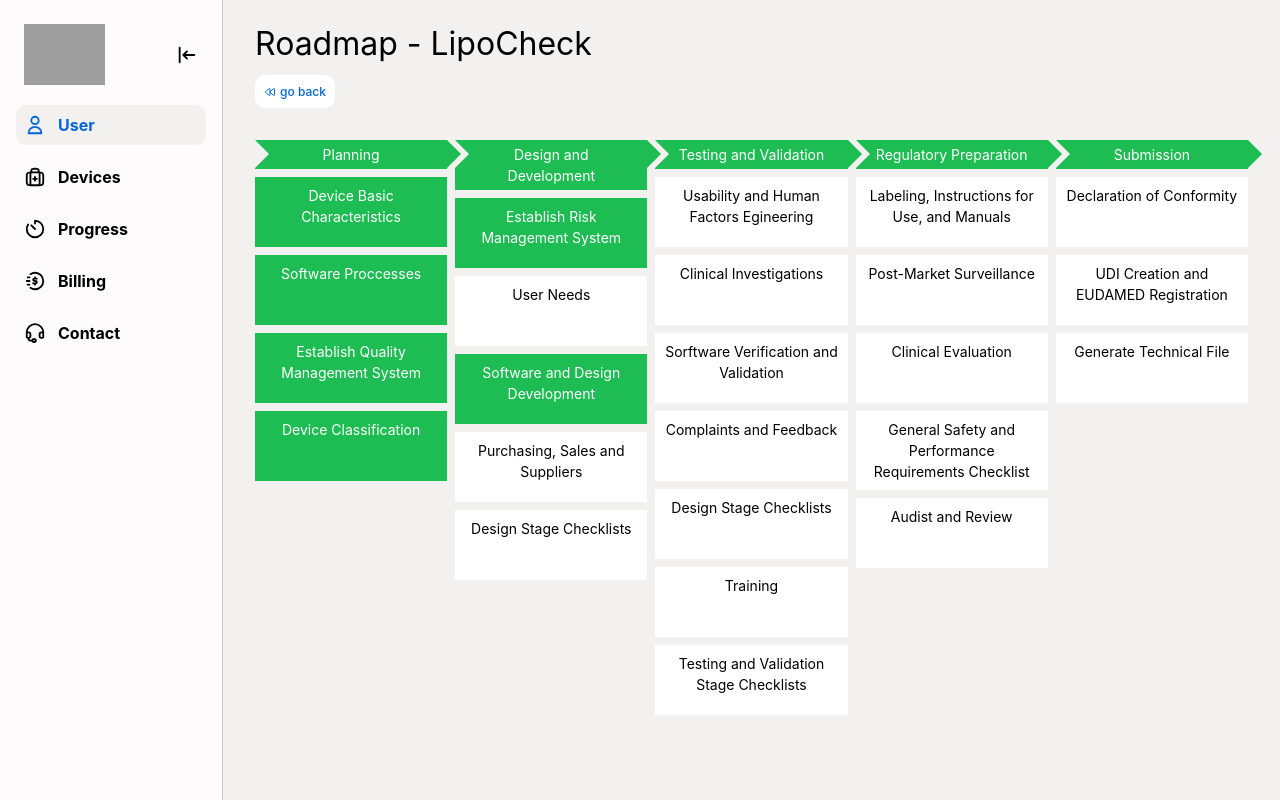
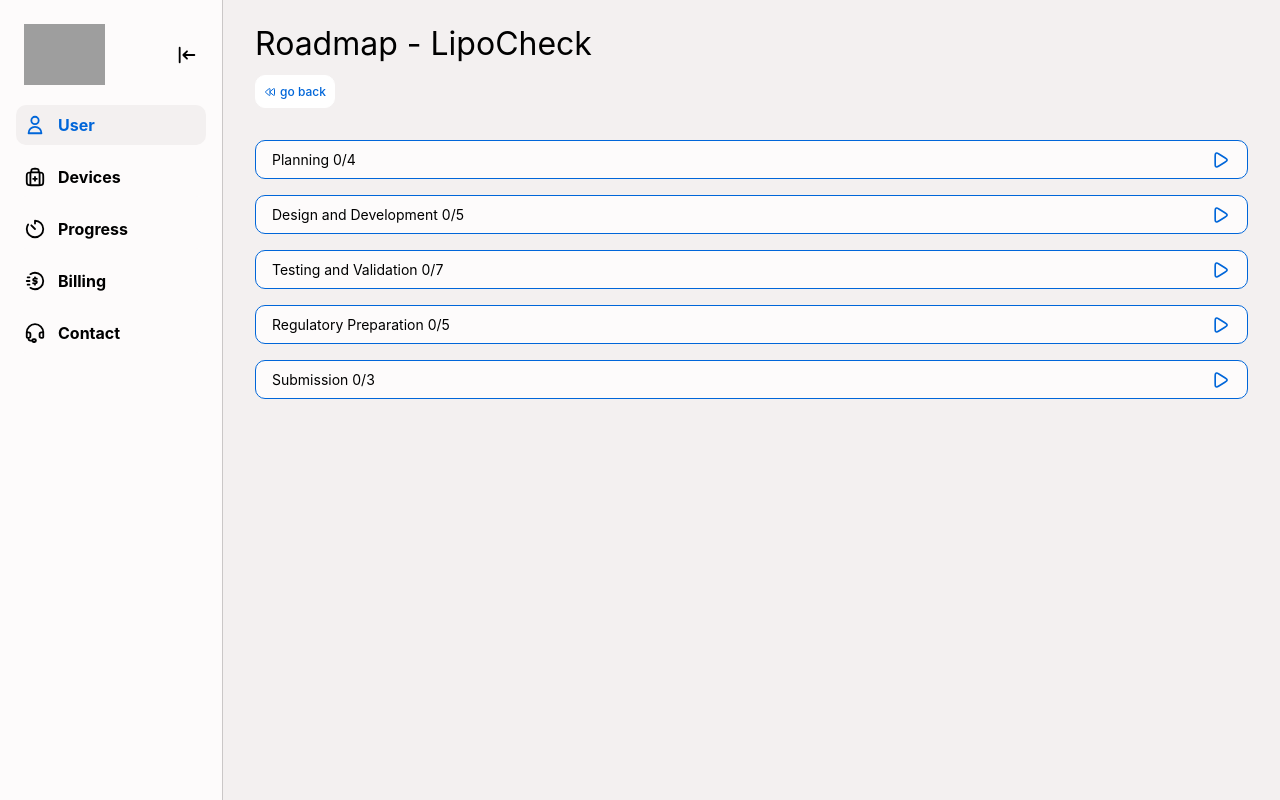
Before and after one commit to IngridAmaral/coding, a React (Vite) app: page /devices/1/road-map in a window 1280 px wide. Built offline with nearby package versions, Linux system fonts and the light colour scheme; grey boxes are pictures that could not be loaded.

Commit message:
use accordion on roadmap

```diff
--- a/src/pages/roadmap/Roadmap.styled.ts
+++ b/src/pages/roadmap/Roadmap.styled.ts
@@ -3,10 +3,10 @@
 export const RoadmapWrapper = styled.div`
   ${({ theme: { spaces } }) => `
         display: grid;
-        grid-template-columns: repeat(5, 1fr);
         width: 100%;
         align-items: flex-start;
         gap: ${spaces.byte};
+        overflow: scroll;
     `}
 `;
 
@@ -22,86 +22,107 @@
   `}
 `;
 
-export const PlanName = styled.div`
-  ${({ theme: { spaces, colors } }) => `
+export const IconContainer = styled.div<{ $isOpen?: boolean }>`
+  ${({ theme: { colors }, $isOpen }) => `
+    width: 20px;
+    height: 20px;
+
+    svg {
+      width: 20px;
+      height: 20px;
+      transform: rotate(${$isOpen ? "90deg" : "0deg"});
+      transition: all 400ms ease-in-out;
+
+      path {
+        fill: ${$isOpen ? colors.primary : "transparent"};
+        stroke: ${colors.primary};
+      }
+    }
+  `}
+`;
+
+export const PlanName = styled.div<{ $isOpen?: boolean }>`
+  ${({ theme: { spaces, colors, borderRadius }, $isOpen }) => `
     display: flex;
-    justify-content: center;
+    justify-content: space-between;
     align-items: center;
     font-size: 14px;
-    color: ${colors.white};
-    gap: ${spaces.byte};
-    padding: ${spaces.bit} ${spaces.mega};
+    color: ${colors.black};
+    //gap: ${spaces.byte};
+    padding: ${spaces.byte} ${spaces.mega};
     width: 100%;
-    background: ${colors.green};
+    border: 1px solid ${colors.primary};
+    background: ${colors.lightGray};
+    border-radius: ${borderRadius};
     position: relative;
     box-sizing: border-box;
     text-align: center;
     height: fit-content;
+    font-weight: ${$isOpen ? "bold" : "normal"};
 
-    &::before {
-        content: '';
-        border-left: 14px solid ${colors.secondary};
-        border-top: 14px solid transparent;
-        border-bottom: 14px solid transparent;
-        position: absolute;
-        top: 0;
-        left: 0;
-    }
+    cursor: pointer;
 
-    &::after {
-        content: '';
-        border-left: 14px solid ${colors.green};
-        border-top: 14px solid transparent;
-        border-bottom: 14px solid transparent;
-        position: absolute;
-        top: 0;
-        left: 100%;
-        z-index: 20;
-    }
+    &:hover {
+      background: ${colors.white};
+      font-weight: bold;
 
-    @media (max-width: 1270px) {
-        height: 50px;
-        padding: ${spaces.bytet};
-        padding-left: calc(${spaces.bit} + 25px);
-
-        &::before {
-            content: '';
-            border-left: 25px solid ${colors.secondary};
-            border-top: 25px solid transparent;
-            border-bottom: 25px solid transparent;
-            position: absolute;
-            top: 0;
-            left: 0;
+      svg {
+        path {
+          stroke: ${colors.primary};
+          fill: ${colors.primary};
         }
-
-        &::after {
-            content: '';
-            border-left: 25px solid ${colors.green};
-            border-top: 25px solid transparent;
-            border-bottom: 25px solid transparent;
-            position: absolute;
-            top: 0;
-            left: 100%;
-            z-index: 20;
-        }
+      }
     }
   `}
 `;
 
-export const Step = styled.div<{ $status?: string }>`
-  ${({ theme: { spaces, colors }, $status }) => `
+export const StepsWrapper = styled.div<{ $isOpen?: boolean }>`
+  ${({ theme: { spaces }, $isOpen }) => `
     display: flex;
-    justify-content: center;
-    font-size: 14px;
-    color: ${$status === "done" ? colors.white : colors.black};
+    flex-direction: column;
+    overflow: hidden;
     gap: ${spaces.byte};
-    width: 100%;
-    background: ${$status === "done" ? colors.green : colors.white};
-    position: relative;
-    margin-right: ${spaces.bit};
-    min-height: 70px;
-    text-align: center;
-    padding: ${spaces.byte};
+    max-height: ${$isOpen ? "700px" : "0px"};
+    transition: all 400ms ease-in-out;
+    //padding: ${$isOpen ? `${spaces.byte} 0` : "0px"};
     box-sizing: border-box;
   `}
 `;
+
+export const Step = styled.div<{ $status?: string; $isOpen?: boolean }>`
+  ${({ theme: { spaces, colors, borderRadius }, $status, $isOpen }) => `
+    display: flex;
+    justify-content: space-between;
+    font-size: 14px;
+    color: ${colors.black};
+    gap: ${spaces.byte};
+    background: ${$status === "done" ? colors.green : colors.white};
+    position: relative;
+    text-align: center;
+    padding: ${spaces.byte} ${spaces.mega};
+    box-sizing: border-box;
+    margin-left: ${spaces.tera};
+    border: 1px solid ${colors.primary};
+    background: ${colors.lightGray};
+    border-radius: ${borderRadius};
+    cursor: pointer;
+    font-weight: ${$isOpen ? "bold" : "normal"};
+
+    &:hover {
+      background: ${colors.white};
+      font-weight: bold;
+
+      svg {
+        path {
+          stroke: ${colors.primary};
+          fill: ${colors.primary};
+        }
+      }
+    }
+
+    &:last-of-type {
+      margin-bottom: ${spaces.mega};
+    }
+
+  `}
+`;
--- a/src/pages/roadmap/Roadmap.tsx
+++ b/src/pages/roadmap/Roadmap.tsx
@@ -1,13 +1,25 @@
 import { useParams } from "react-router-dom";
 import Header from "@components/header/Header";
-import { Plan, PlanName, RoadmapWrapper, Step } from "./Roadmap.styled";
+import {
+  IconContainer,
+  Plan,
+  PlanName,
+  RoadmapWrapper,
+  Step,
+  StepsWrapper,
+} from "./Roadmap.styled";
 import { mockedResponse } from "../../mockResponse";
 import { useEffect, useState } from "react";
 import Loading from "../loading/Loading";
+import { CaretRight } from "@icons";
 
 const Roadmap = () => {
   let { id } = useParams<{ id: keyof typeof mockedResponse.devices }>();
   const [isLoading, setIsLoading] = useState(true);
+  type track = {
+    [key: number]: { [key: number]: boolean };
+  };
+  const [trackAccordion, setTrackAccordion] = useState<track | null>(null);
 
   useEffect(() => {
     if (id) {
@@ -28,14 +40,82 @@
       <>
         <Header title="Roadmap - LipoCheck" goBackTo="/devices" />
         <RoadmapWrapper>
-          {roadmap.map((plan) => (
-            <Plan>
-              <PlanName>{plan.name}</PlanName>
-              {plan.steps.map((step) => (
-                <Step $status={step.status}>{step.name}</Step>
-              ))}
-            </Plan>
-          ))}
+          {roadmap.map((plan, idx) => {
+            const isFirstLayerOpen = trackAccordion?.hasOwnProperty(idx);
+            return (
+              <Plan>
+                <PlanName
+                  onClick={() => {
+                    if (trackAccordion?.hasOwnProperty(idx)) {
+                      const { [idx]: i, ...rest } = trackAccordion;
+
+                      setTrackAccordion(rest);
+                    } else {
+                      setTrackAccordion({ ...trackAccordion, [idx]: {} });
+                    }
+                    console.log(trackAccordion);
+                  }}
+                  $isOpen={isFirstLayerOpen}
+                >
+                  {`${plan.name} 0/${plan.steps.length}`}
+                  <IconContainer $isOpen={isFirstLayerOpen}>
+                    <CaretRight />
+                  </IconContainer>
+                </PlanName>
+                <StepsWrapper $isOpen={isFirstLayerOpen}>
+                  {plan.steps.map((step, stepIdx) => (
+                    <Step
+                      $status={step.status}
+                      $isOpen={
+                        trackAccordion?.hasOwnProperty(idx) &&
+                        trackAccordion[idx][stepIdx] &&
+                        trackAccordion[idx][stepIdx]
+                      }
+                      onClick={() => {
+                        if (trackAccordion?.hasOwnProperty(idx)) {
+                          if (trackAccordion[idx][stepIdx]) {
+                            const { [stepIdx]: i, ...rest } =
+                              trackAccordion[idx];
+                            console.log("trackAccordion[idx][stepIdx]", 1),
+                              trackAccordion[idx][stepIdx];
+
+                            setTrackAccordion({
+                              ...trackAccordion,
+                              [idx]: {
+                                ...rest,
+                                [stepIdx]: !trackAccordion[idx][stepIdx],
+                              },
+                            });
+                          } else {
+                            console.log("trackAccordion[idx][stepIdx]", 0);
+                            setTrackAccordion({
+                              ...trackAccordion,
+                              [idx]: {
+                                ...trackAccordion[idx],
+                                [stepIdx]: true,
+                              },
+                            });
+                          }
+                        }
+                        console.log("trackAccordion step", trackAccordion);
+                      }}
+                    >
+                      {step.name}
+                      <IconContainer
+                        $isOpen={
+                          trackAccordion?.hasOwnProperty(idx) &&
+                          trackAccordion[idx][stepIdx] &&
+                          trackAccordion[idx][stepIdx]
+                        }
+                      >
+                        <CaretRight />
+                      </IconContainer>
+                    </Step>
+                  ))}
+                </StepsWrapper>
+              </Plan>
+            );
+          })}
         </RoadmapWrapper>
       </>
     );
```
